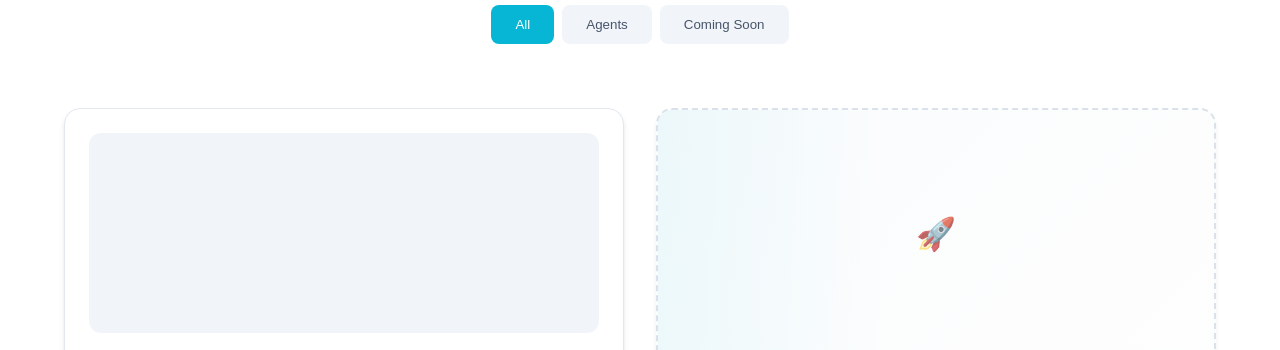
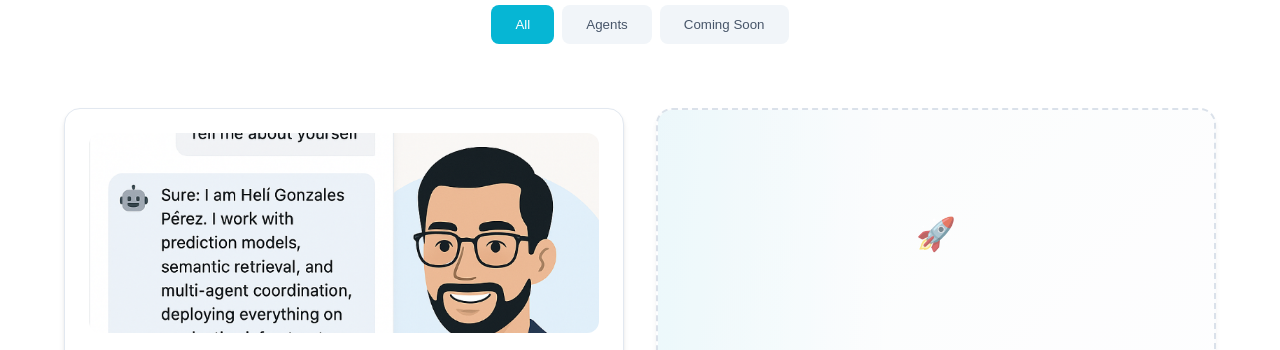
Before and after one commit to heligp/heligp.github.io, a website: page index.html in a window 1280 px wide. Shown: the part 1580-1930 px from the top of the page. Drawn offline with Linux system fonts and the light colour scheme.

Commit message:
add agents image

```diff
--- a/js/projects.js
+++ b/js/projects.js
@@ -5,7 +5,7 @@ const projectsData = {
             id: 'personal-agent',
             title: 'Personal Professional Agent',
             description: 'An intelligent conversational agent that allows people to learn about my professional and personal background through natural language interaction. Send me your name and email if you want to know more about me',
-            thumbnail: 'assets/images/projects/personal-agent-thumbnail.jpg',
+            thumbnail: 'assets/images/projects/agentic.PNG',
             tech: ['OpenAI', 'Gradio', 'Python', 'GCP'],
             links: {
                 repo: 'https://github.com/heligp/agente_linkedin',
```
Also changed, not shown: index.html (+1 -0 lines), README.md, assets/images/projects/agentic.PNG (added).
